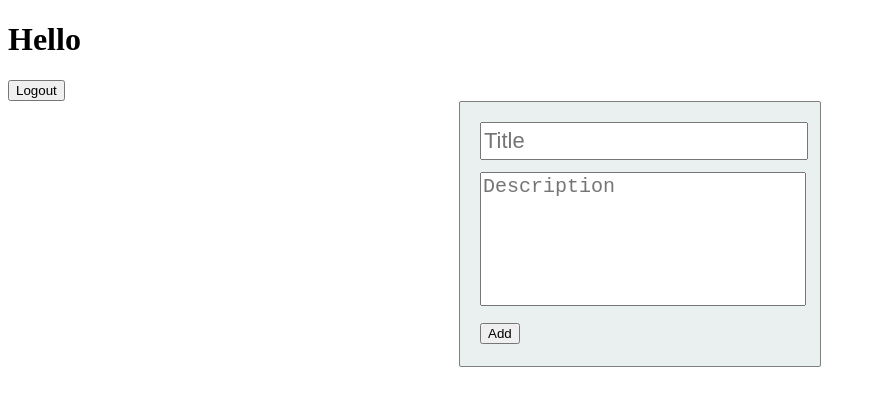
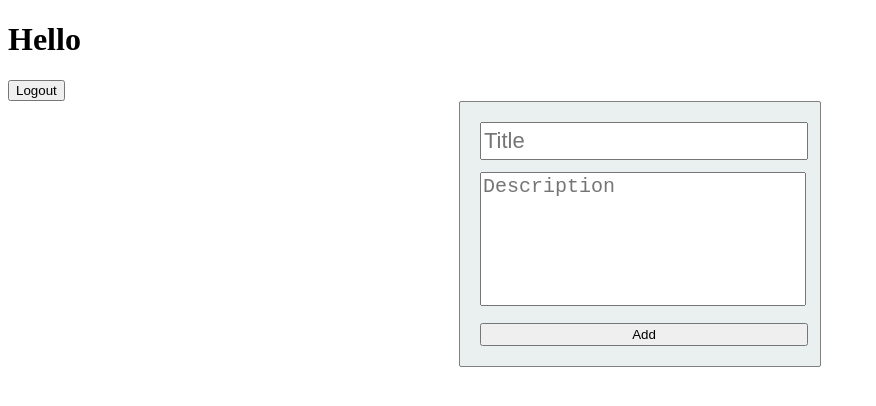
Before and after one commit to balaji1610/notes-taking-app, a Next.js app: page /home in a window 1280 px wide. Shown: the top 406 px of the page, without its empty margins (0-876 px from the left). Built offline with nearby package versions, Linux system fonts and the light colour scheme.

Commit message:
Added Update Note Logic

```diff
--- a/src/app/components/addTask.tsx
+++ b/src/app/components/addTask.tsx
@@ -9,6 +9,9 @@ export default function AddTask() {
     setCredentials,
     credentials,
     taksList,
+    isEdit,
+    editId,
+    setIsEdit,
   } = useApplicationContext();
 
   const handleOnchange = (
@@ -33,6 +36,23 @@ export default function AddTask() {
     setCredentials(updatedUsers);
     setTask(taksList);
   };
+
+  const handleOnUpdateTask = () => {
+    const updatedNote = credentials.map((user) => {
+      if (user.userId === currentUserId) {
+        return {
+          ...user,
+          tasks: user.tasks.map((el) => {
+            return el.taskId === editId ? task : el;
+          }),
+        };
+      }
+      return user;
+    });
+    setCredentials(updatedNote);
+    setTask(taksList);
+    setIsEdit(false);
+  };
   return (
     <div className="add_task_container">
       <div className="add_task_grid">
@@ -54,9 +74,12 @@ export default function AddTask() {
             onChange={(e) => handleOnchange(e)}
           />
         </div>
-        <div>
+
+        {isEdit ? (
+          <button onClick={() => handleOnUpdateTask()}>Update</button>
+        ) : (
           <button onClick={() => handleOnAddTask()}>Add</button>
-        </div>
+        )}
       </div>
     </div>
   );
--- a/src/app/components/taskList.tsx
+++ b/src/app/components/taskList.tsx
@@ -1,14 +1,19 @@
 "use client";
 
 import { useApplicationContext } from "../context/applicationContext";
-
+import { Itasks } from "@/app/interface/interface";
 export default function TaskList() {
-  const { credentials, currentUserId } = useApplicationContext();
+  const { credentials, currentUserId, setIsEdit, setEditId, setTask } =
+    useApplicationContext();
 
   const CurrentUserNotes = credentials.find((el) => {
     return el.userId === currentUserId;
   });
-
+  const handleOnEdit = (Id: string, el: Itasks) => {
+    setEditId(Id);
+    setIsEdit(true);
+    setTask(el);
+  };
   return (
     <div>
       <div
@@ -23,7 +28,7 @@ export default function TaskList() {
         }}
       >
         {CurrentUserNotes?.tasks.map((el, index) => {
-          const { title, description } = el;
+          const { title, description, taskId } = el;
           return (
             <div key={index}>
               <div className="task_list_grid">
@@ -40,7 +45,7 @@ export default function TaskList() {
                   <div>{description}</div>
                 </div>
                 <div>
-                  <button>Edit</button>
+                  <button onClick={() => handleOnEdit(taskId, el)}>Edit</button>
                   <button>Delete</button>
                 </div>
               </div>
--- a/src/app/context/applicationContext.tsx
+++ b/src/app/context/applicationContext.tsx
@@ -27,6 +27,10 @@ interface ApplicationContextType {
   task: Itasks;
   setTask: Dispatch<SetStateAction<Itasks>>;
   taksList: Itasks;
+  isEdit: boolean;
+  setIsEdit: Dispatch<SetStateAction<boolean>>;
+  editId: string;
+  setEditId: Dispatch<SetStateAction<string>>;
 }
 
 const ApplicationContext = createContext<ApplicationContextType | undefined>(
@@ -66,6 +70,8 @@ const ApplicationProvider: React.FC<ContextProps> = ({ children }) => {
   const [registerUser, setRegisterUser] = useState<IRegister>(register);
   const [currentUserId, setCurrentUserId] = useState<string>("");
   const [task, setTask] = useState<Itasks>(taksList);
+  const [isEdit, setIsEdit] = useState<boolean>(false);
+  const [editId, setEditId] = useState<string>("");
   return (
     <ApplicationContext.Provider
       value={{
@@ -85,6 +91,10 @@ const ApplicationProvider: React.FC<ContextProps> = ({ children }) => {
         task,
         setTask,
         taksList,
+        isEdit,
+        setIsEdit,
+        editId,
+        setEditId,
       }}
     >
       {children}
```
